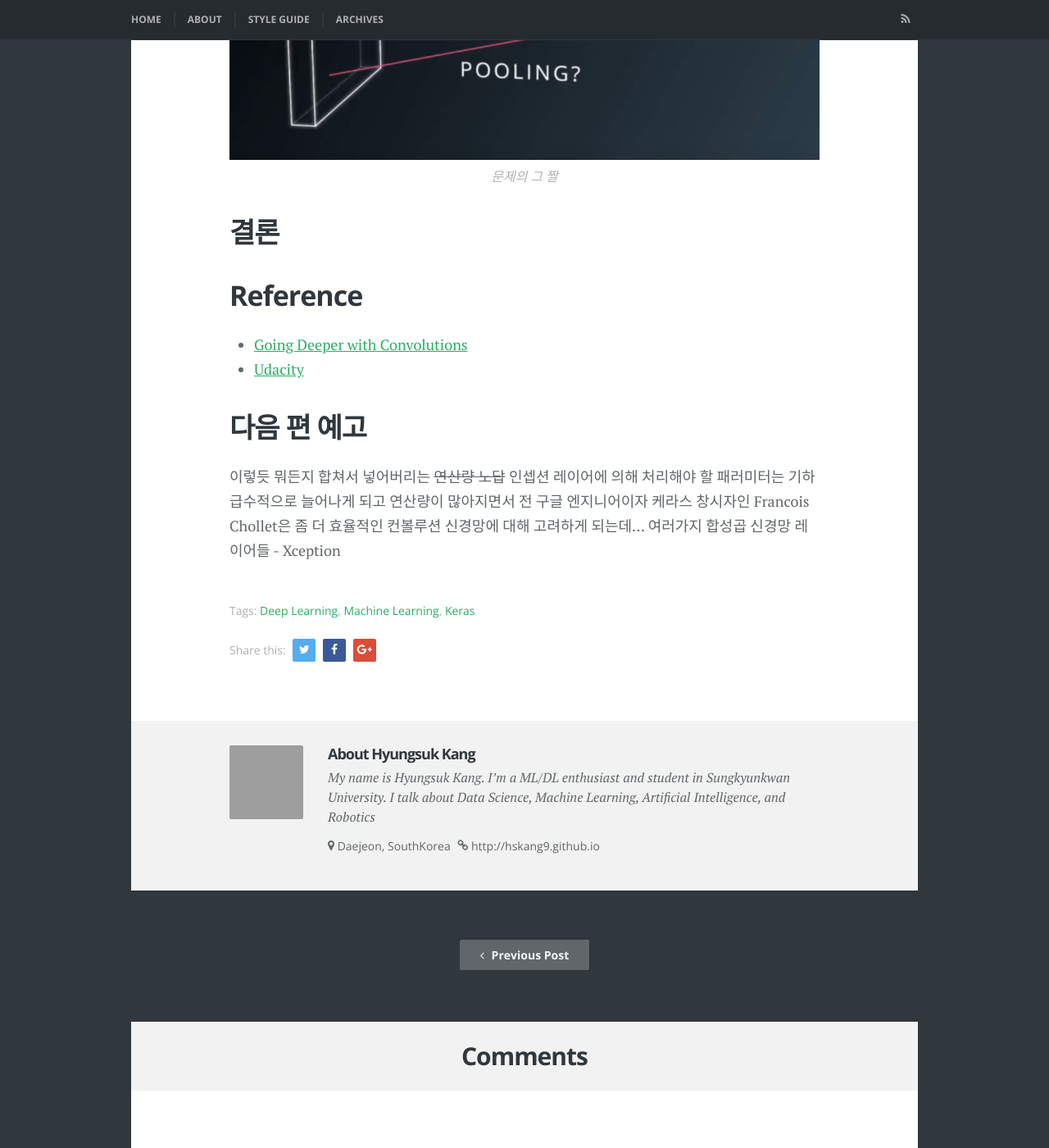
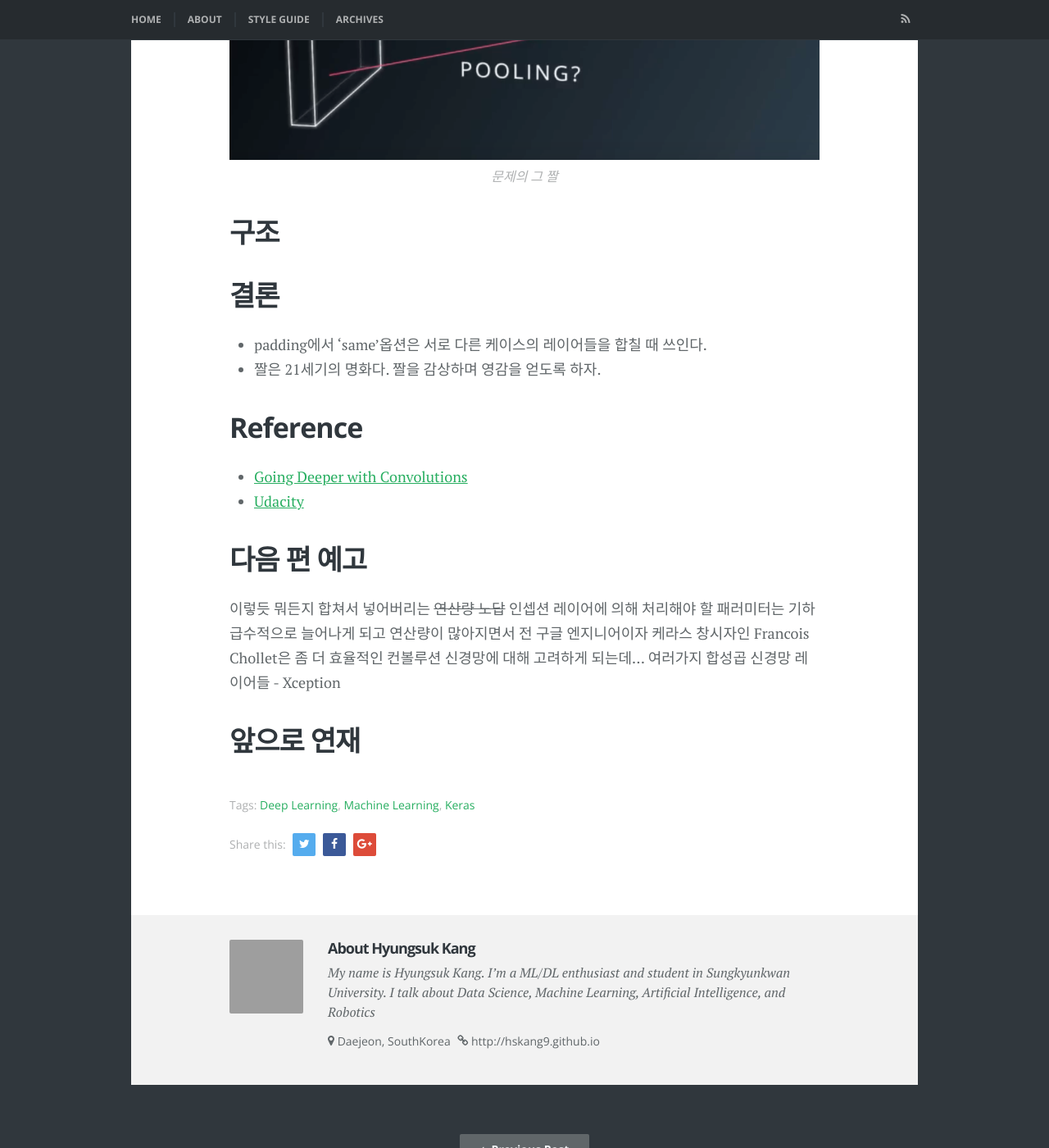
Before and after one commit to hskang9/hskang9.github.io, a Jekyll site: the page built from _posts/2017-11-24-Various_CNN_Layers.md, in a window 1280 px wide and 1400 px high, scrolled down 2607 px. Shown: the whole window at 82% size. Built offline with Jekyll 4.4.1, drawn with Linux system fonts in a browser that asks for light colours; some web fonts are replaced; comment, search, counter and statistics services are not loaded; grey boxes are pictures that could not be loaded.

Commit message:
Update 2017-11-24-Various_CNN_Layers.md

```diff
--- a/_posts/2017-11-24-Various_CNN_Layers.md
+++ b/_posts/2017-11-24-Various_CNN_Layers.md
@@ -26,8 +26,11 @@ in conjunction with the famous “we need to go deeper” internet meme [1](http
 
 {% include image_caption.html imageurl="/images/posts/whattochoose.png" title="weneedtogodeeper" caption="문제의 그 짤" %}
 
+## 구조
 
 ## 결론
+- padding에서 'same'옵션은 서로 다른 케이스의 레이어들을 합칠 때 쓰인다.
+- 짤은 21세기의 명화다. 짤을 감상하며 영감을 얻도록 하자.
 
 
 ## Reference
@@ -39,3 +42,5 @@ in conjunction with the famous “we need to go deeper” internet meme [1](http
 ## 다음 편 예고
 이렇듯 뭐든지 합쳐서 넣어버리는 <strike>연산량 노답</strike> 인셉션 레이어에 의해 처리해야 할 패러미터는 기하급수적으로 늘어나게 되고 연산량이 많아지면서 전 구글 엔지니어이자 케라스 창시자인 Francois Chollet은 좀 더 효율적인 컨볼루션 신경망에 대해 고려하게 되는데...
 여러가지 합성곱 신경망 레이어들 - Xception
+
+## 앞으로 연재
```
